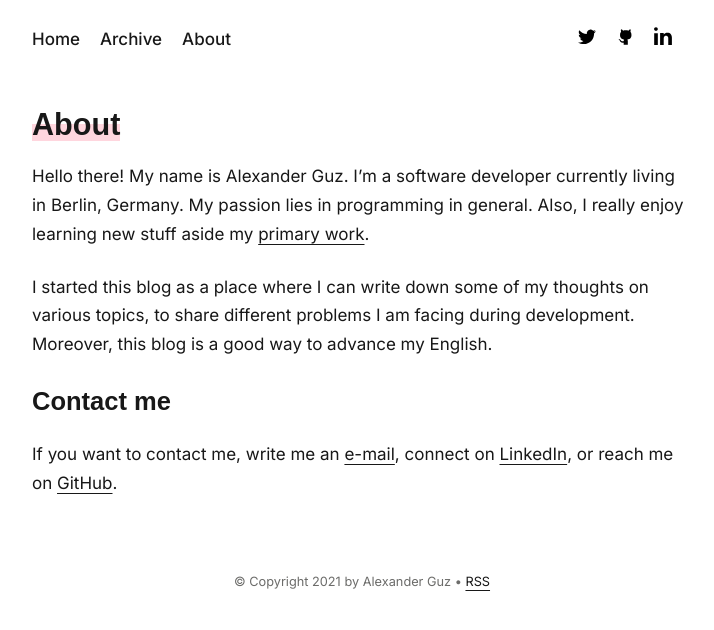
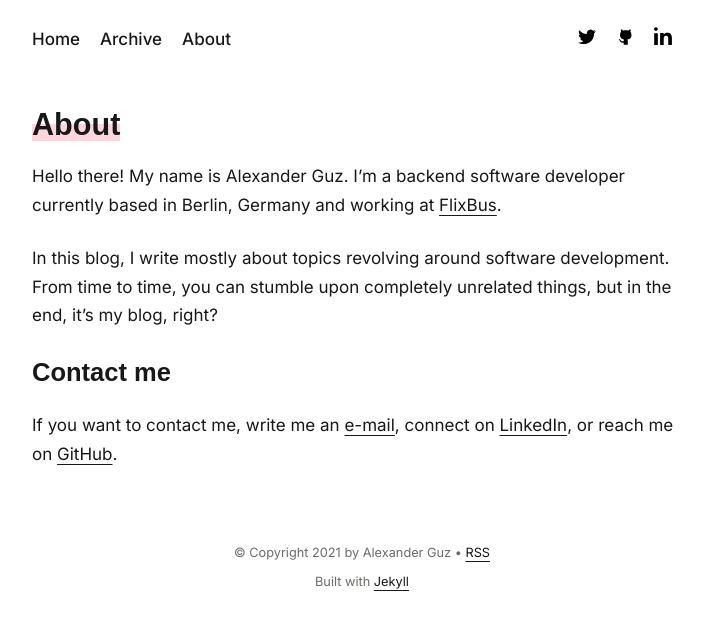
Before and after one commit to kalimatas/kalimatas.github.com, a Jekyll site: the page built from about/index.md, in a window 1280 px wide. Shown: the top 630 px of the page, without its empty margins (278-992 px from the left). Built offline with Jekyll 4.4.1, drawn with Linux system fonts in a browser that asks for light colours.

Commit message:
Built with Jekyll. Updated about

```diff
--- a/_layouts/default.html
+++ b/_layouts/default.html
@@ -50,6 +50,7 @@
 
 			<footer class="main-footer">
 				<section class="copyright">&copy; Copyright {{ site.time | date: '%Y' }} by {{ site.author }} • <a target="_blank" href="/feed.xml">RSS</a></section>
+				<section>Built with <a target="_blank" href="https://jekyllrb.com/">Jekyll</a></section>
 			</footer>
 		</section>
 	</section>
--- a/about/index.md
+++ b/about/index.md
@@ -3,15 +3,11 @@ layout: page
 title: About
 ---
 
-[comment]: <> (<img src="/static/img/avatar.jpg" align="left" style="margin-right: 10px;" title="Haha, it's me!">)
+Hello there! My name is Alexander Guz. I'm a backend software developer currently based
+in Berlin, Germany and working at [FlixBus](https://www.flixbus.com/).
 
-Hello there! My name is Alexander Guz. I'm a software developer currently living
-in Berlin, Germany. My passion lies in programming in general. Also, I really
-enjoy learning new stuff aside my [primary work](https://www.flixbus.com/).
-
-I started this blog as a place where I can write down some of my thoughts on
-various topics, to share different problems I am facing during development.
-Moreover, this blog is a good way to advance my English.
+In this blog, I write mostly about topics revolving around software development.
+From time to time, you can stumble upon completely unrelated things, but in the end, it's my blog, right?
 
 ## Contact me
 
```
